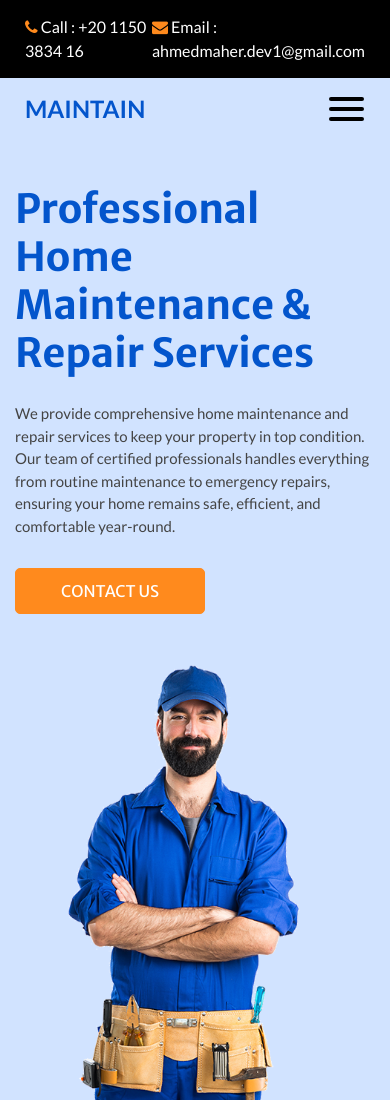
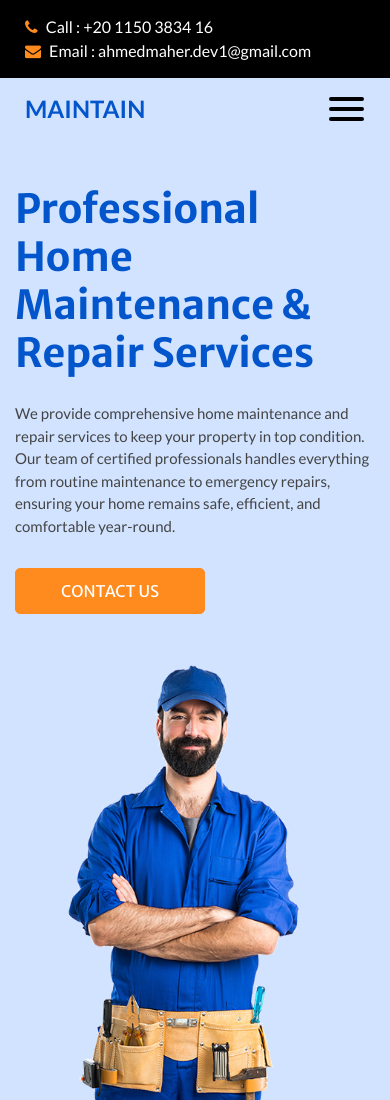
Before and after one commit to Ahmed-Maher77/Maintain___home-maintenance-services-website, a plain HTML site: page index.html in a window 390 px wide. Shown: the top 1100 px of the page. Drawn offline with nearby package versions, Linux system fonts and the light colour scheme; some packages are replaced by stand-ins of ours.

Commit message:
modified the style of the header in small screens

```diff
--- a/css/style.css
+++ b/css/style.css
@@ -27,6 +27,14 @@ body {
 
 .layout_padding-bottom {
 	padding-bottom: 120px;
+}
+
+.header_section .contact_nav {
+	display: flex;
+    flex-wrap: wrap;
+}
+.header_section .contact_nav a i {
+	margin-right: 5px;
 }
 
 .heading_container {
```
